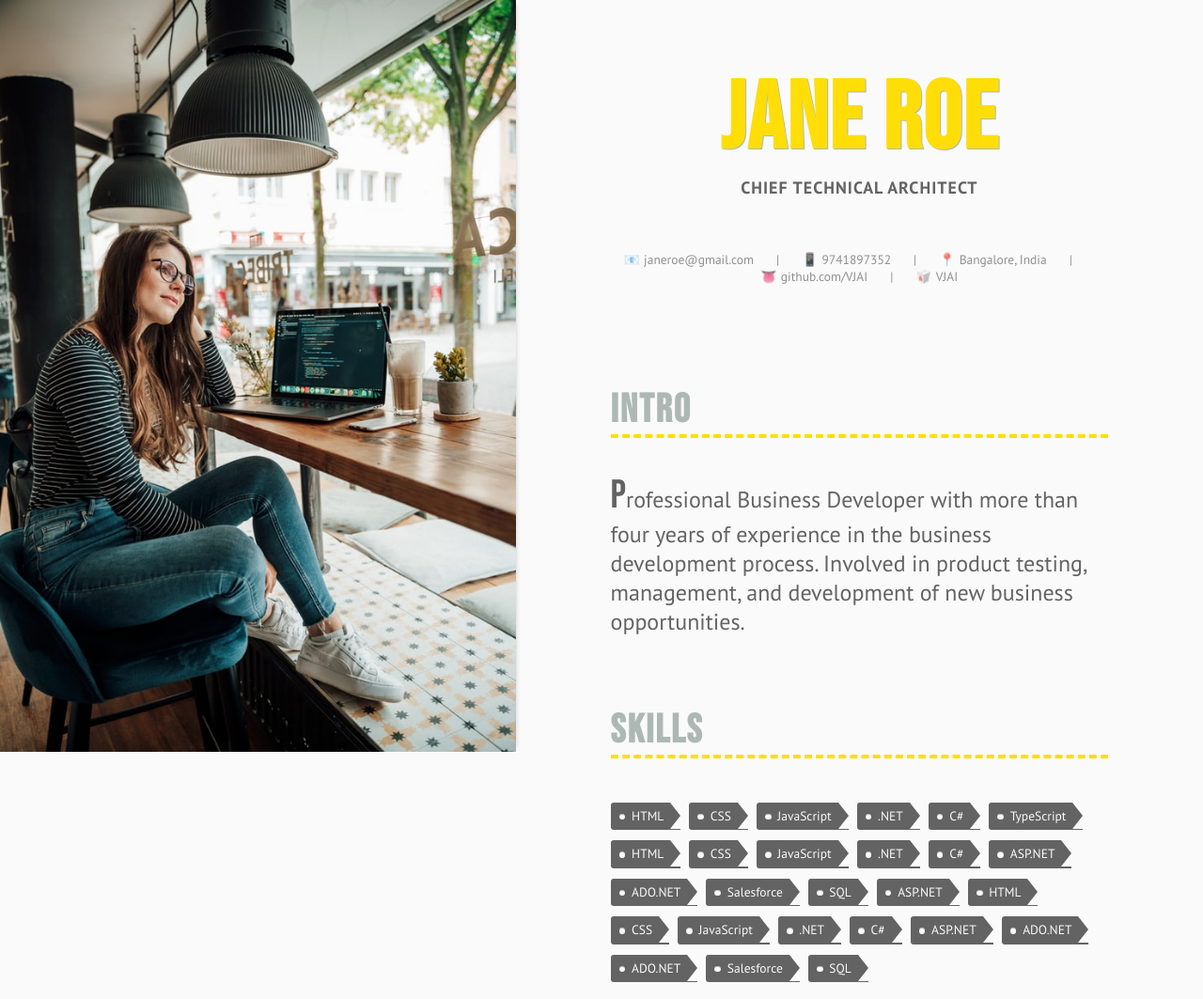
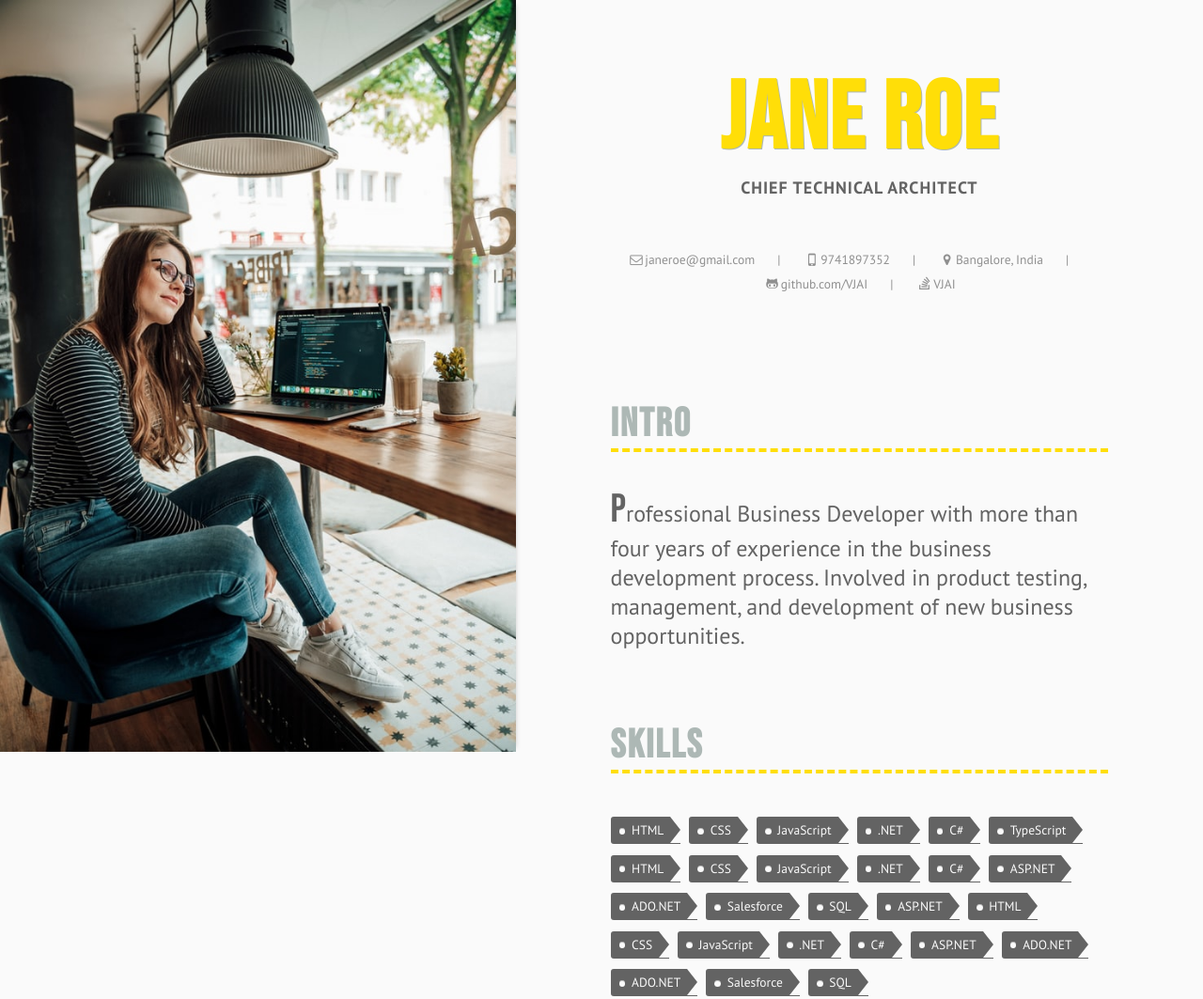
Before and after one commit to VJAI/about.me, a website: page index.html in a window 1280 px wide. Shown: the top 1063 px of the page at 94% size. Drawn offline with Linux system fonts and the light colour scheme.

Commit message:
Added icons

```diff
--- a/aboutme.css
+++ b/aboutme.css
@@ -1,3 +1,10 @@
+@font-face {
+  font-family: 'fontello';
+  src: url("assets/icons/fontello.eot?12209906");
+  src: url("assets/icons/fontello.eot?12209906#iefix") format("embedded-opentype"), url("assets/icons/fontello.woff?12209906") format("woff"), url("assets/icons/fontello.ttf?12209906") format("truetype"), url("assets/icons/fontello.svg?12209906#fontello") format("svg");
+  font-weight: normal;
+  font-style: normal; }
+
 :root {
   font-size: 18px; }
 
@@ -33,6 +40,23 @@ a {
   transition: color 0.250s; }
   a:hover, a:active {
     color: #ffde08; }
+
+.icon {
+  font-family: "fontello";
+  font-style: normal;
+  font-weight: normal;
+  speak: none;
+  display: inline-block;
+  text-decoration: inherit;
+  width: 1em;
+  margin-right: .2em;
+  text-align: center;
+  font-variant: normal;
+  text-transform: none;
+  line-height: 1em;
+  margin-left: .2em;
+  -webkit-font-smoothing: antialiased;
+  -moz-osx-font-smoothing: grayscale; }
 
 body {
   font-family: "PT Sans", sans-serif;
@@ -79,23 +103,22 @@ body {
         font-size: 1rem;
         font-weight: bold;
         color: #f2f2f2; }
-      body .right .head .social-links {
+      body .right .head .contact-info {
         display: inline-flex;
         margin: 3.157rem auto 1.777rem auto;
         font-size: 0.75rem;
         flex-wrap: wrap;
         justify-content: center;
         color: #f2f2f2; }
-        body .right .head .social-links > div {
+        body .right .head .contact-info > div {
           display: flex;
-          align-items: center; }
-          body .right .head .social-links > div:after {
+          align-items: center;
+          margin-bottom: 0.422rem; }
+          body .right .head .contact-info > div:after {
             content: "|";
             padding-right: 1.333rem;
             padding-left: 1.333rem; }
-          body .right .head .social-links > div .icon {
-            margin-right: 0.25rem; }
-          body .right .head .social-links > div:last-child:after {
+          body .right .head .contact-info > div:last-child:after {
             content: '';
             padding: 0; }
     @media only screen and (min-width: 1280px) {
@@ -105,7 +128,7 @@ body {
         position: static; }
         body .right .head p {
           color: inherit; }
-        body .right .head .social-links {
+        body .right .head .contact-info {
           color: inherit;
           opacity: 0.7; } }
     body .right .intro {
@@ -155,7 +178,8 @@ body {
           body .right .section .cards .card .card-right .reputation {
             display: flex;
             align-items: center;
-            font-size: 0.75rem; }
+            font-size: 0.75rem;
+            color: #909e9a; }
             body .right .section .cards .card .card-right .reputation > div:not(:last-child) {
               margin-right: 1rem; }
       body .right .section .languages .language {
@@ -236,6 +260,11 @@ body {
           color: #636363; }
           body .right .chips .chip:hover::after {
             border-left: 0.625rem solid #ffde08; }
+    body .right footer .social-links {
+      text-align: center; }
+      body .right footer .social-links i {
+        color: #636363;
+        cursor: pointer; }
 
 @media only screen and (min-width: 1280px) {
   body {
--- a/index.html
+++ b/index.html
@@ -19,29 +19,29 @@
 
 		<p>Chief Technical Architect</p>
 
-		<div class="social-links">
+		<div class="contact-info">
 			<div>
-				<span class="icon">📧</span>
+				<i class="icon icon-mail">&#xe800;</i>
 				<span class="text">janeroe@gmail.com</span>
 			</div>
 
 			<div>
-				<span class="icon">📱</span>
+				<i class="icon icon-mobile">&#xe802;</i>
 				<span class="text">9741897352</span>
 			</div>
 
 			<div>
-				<span class="icon">📍</span>
+				<i class="icon icon-location">&#xe801;</i>
 				<span class="text">Bangalore, India</span>
 			</div>
 
 			<div>
-				<span class="icon">👅</span>
+				<i class="icon icon-github">&#xf113;</i>
 				<span class="text">github.com/VJAI</span>
 			</div>
 
 			<div>
-				<span class="icon">🥡</span>
+				<i class="icon icon-stackoverflow">&#xf16c;</i>
 				<span class="text">VJAI</span>
 			</div>
 		</div>
@@ -413,6 +413,14 @@
 			<li>Finding My History</li>
 		</ul>
 	</section>
+
+	<footer>
+		<section class="social-links">
+			<i class="icon icon-facebook-official">&#xf230;</i>
+			<i class="icon icon-twitter">&#xf309;</i>
+			<i class="icon icon-squared">&#xf30c;</i>
+		</section>
+	</footer>
 </section>
 </body>
 </html>
--- a/scss/site.scss
+++ b/scss/site.scss
@@ -38,6 +38,17 @@ $heading-letter-spacing:      2px !default;
 $image-width:                 42.86% !default;
 
 $tablet:                      1280px !default;
+
+@font-face {
+  font-family: 'fontello';
+  src: url('assets/icons/fontello.eot?12209906');
+  src: url('assets/icons/fontello.eot?12209906#iefix') format('embedded-opentype'),
+  url('assets/icons/fontello.woff?12209906') format('woff'),
+  url('assets/icons/fontello.ttf?12209906') format('truetype'),
+  url('assets/icons/fontello.svg?12209906#fontello') format('svg');
+  font-weight: normal;
+  font-style: normal;
+}
 
 :root {
   font-size: $base-font-size;
@@ -83,6 +94,24 @@ a {
   &:hover, &:active {
     color: $yellow;
   }
+}
+
+.icon {
+  font-family: "fontello";
+  font-style: normal;
+  font-weight: normal;
+  speak: none;
+  display: inline-block;
+  text-decoration: inherit;
+  width: 1em;
+  margin-right: .2em;
+  text-align: center;
+  font-variant: normal;
+  text-transform: none;
+  line-height: 1em;
+  margin-left: .2em;
+  -webkit-font-smoothing: antialiased;
+  -moz-osx-font-smoothing: grayscale;
 }
 
 body {
@@ -141,7 +170,7 @@ body {
         color: darken($white, 5%);
       }
 
-      .social-links {
+      .contact-info {
         display: inline-flex;
         margin: $xxxl-size auto $xl-size auto;
         font-size: $sm-size;
@@ -152,15 +181,12 @@ body {
         > div {
           display: flex;
           align-items: center;
+          margin-bottom: $xxs-size;
 
           &:after {
             content: "|";
             padding-right: $lg-size;
             padding-left: $lg-size;
-          }
-
-          .icon {
-            margin-right: 0.25rem;
           }
 
           &:last-child {
@@ -185,7 +211,7 @@ body {
           color: inherit;
         }
 
-        .social-links {
+        .contact-info {
           color: inherit;
           opacity: 0.7;
         }
@@ -272,6 +298,7 @@ body {
               display: flex;
               align-items: center;
               font-size: $sm-size;
+              color: $pewter;
 
               > div:not(:last-child) {
                 margin-right: $md-size;
@@ -391,6 +418,17 @@ body {
         }
       }
     }
+
+    footer {
+      .social-links {
+        text-align: center;
+
+        i {
+          color: $dove-gray;
+          cursor: pointer;
+        }
+      }
+    }
   }
 }
 
```
Also changed, not shown: assets/icons/LICENSE.txt (added), assets/icons/README.txt (added), assets/icons/fontello.svg (added), assets/icons/fontello.ttf (added), assets/icons/fontello.woff (added), assets/icons/fontello.woff2 (added), 1 other file.
